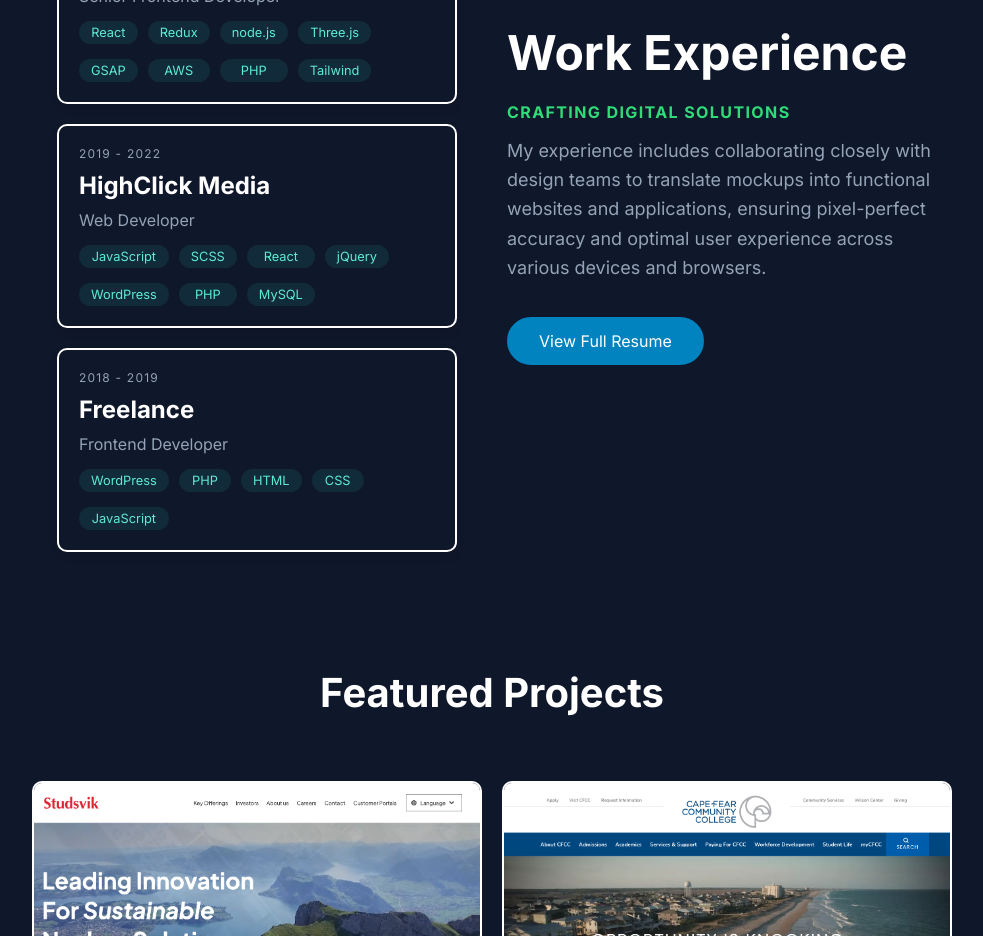
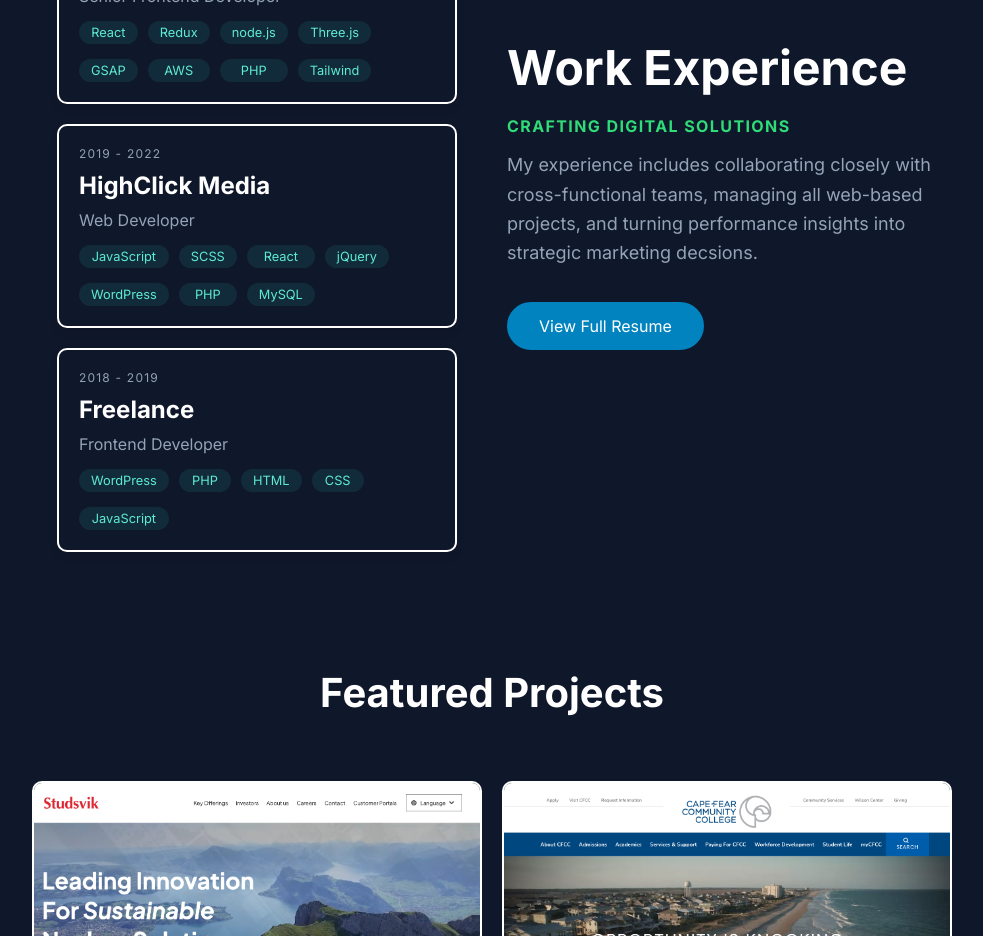
Before and after one commit to itsrichardhaar/Springer-React-Sandbox, a React (Create React App) app in the folder springer-sandbox/: page / in a window 1280 px wide. Shown: the part 980-1916 px from the top of the page, without its empty margins (148-1131 px from the left). Built offline with nearby package versions, Linux system fonts and the light colour scheme.

Commit message:
Update data.js description in ExperienceSection

```diff
--- a/springer-sandbox/src/components/ExperienceSection/data.js
+++ b/springer-sandbox/src/components/ExperienceSection/data.js
@@ -6,7 +6,7 @@ export const ExperienceObjOne = {
     topLine: 'Crafting Digital Solutions',
     headline: 'Work Experience',
     description:
-      'My experience includes collaborating closely with design teams to translate mockups into functional websites and applications, ensuring pixel-perfect accuracy and optimal user experience across various devices and browsers.',
+      'My experience includes collaborating closely with cross-functional teams, managing all web-based projects, and turning performance insights into strategic marketing decsions.',
     buttonLabel: 'View Full Resume',
     imgStart: true,
     img: require('../../images/svg-2.svg'),
```
